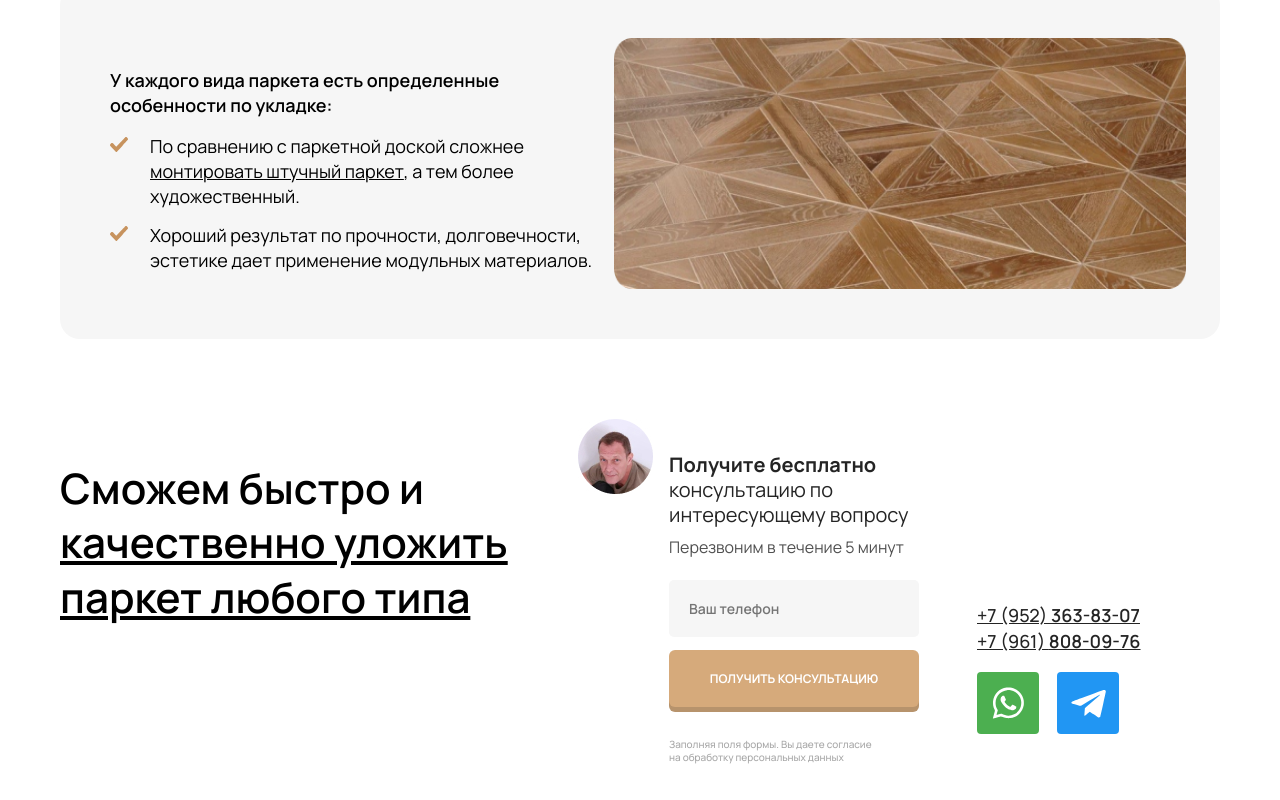
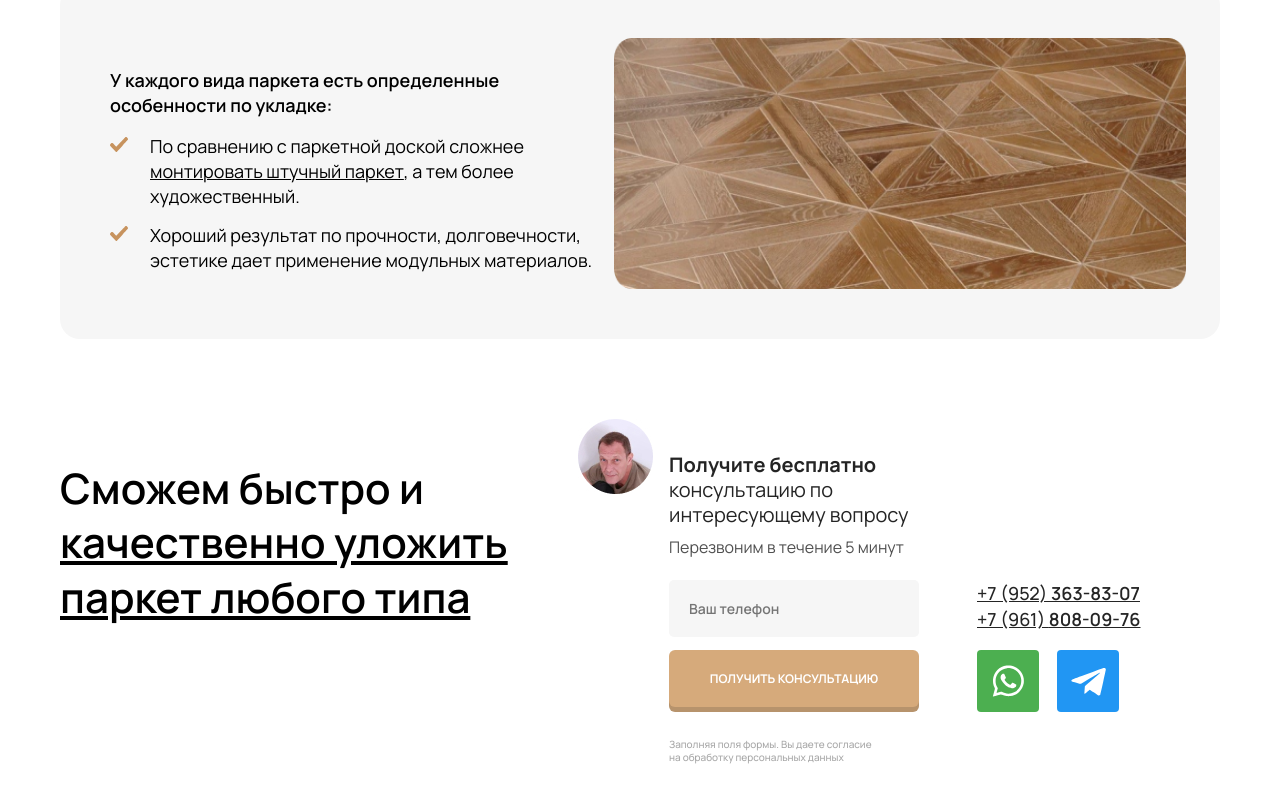
Before and after one commit to vanyapolicai/floors, a plain HTML site: page index.html in a window 1280 px wide. Shown: the part 2820-3620 px from the top of the page. Drawn offline with Linux system fonts and the light colour scheme.

Commit message:
Update style.css

```diff
--- a/css/style.css
+++ b/css/style.css
@@ -559,7 +559,7 @@
 
 .footer__connection {
     align-self: end;
-    margin-bottom: 40px;
+    margin-bottom: 62px;
     margin-left: 32px;
 }
 
```
